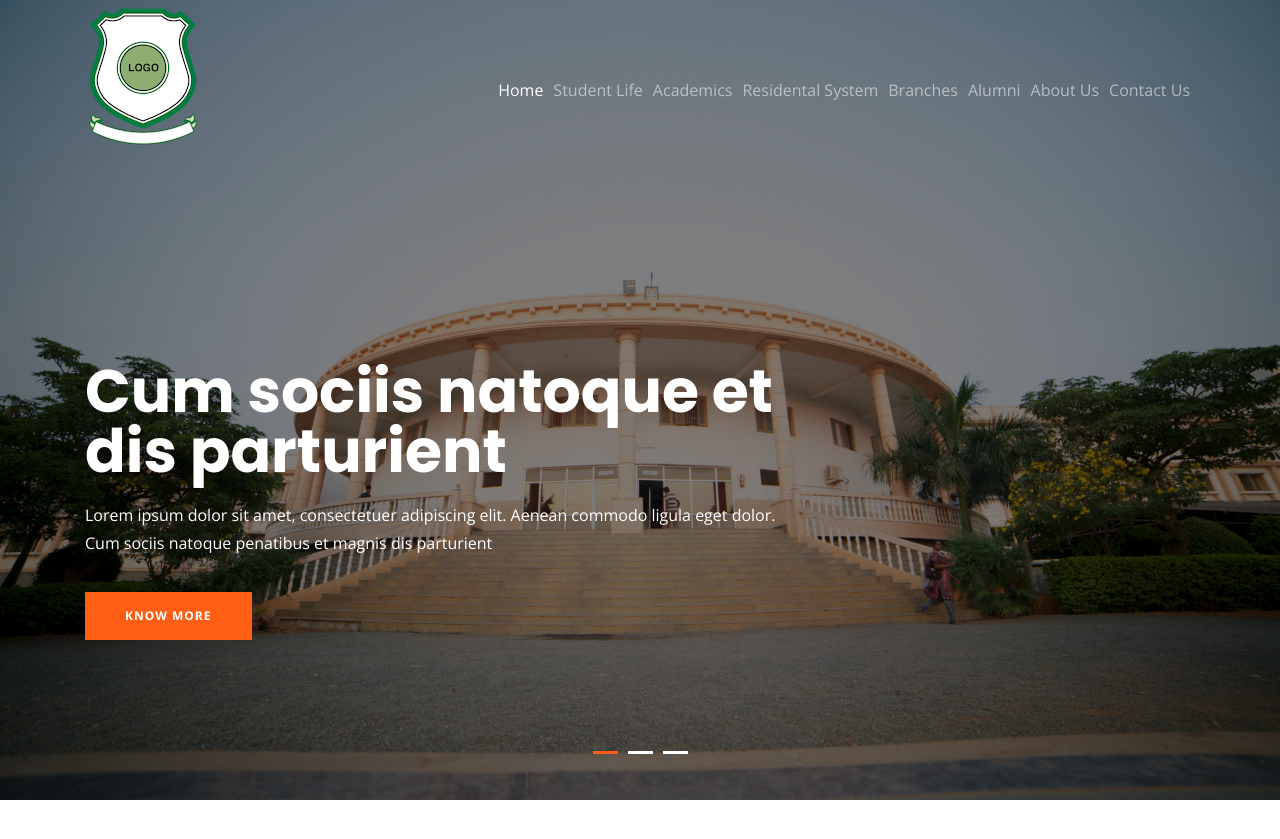
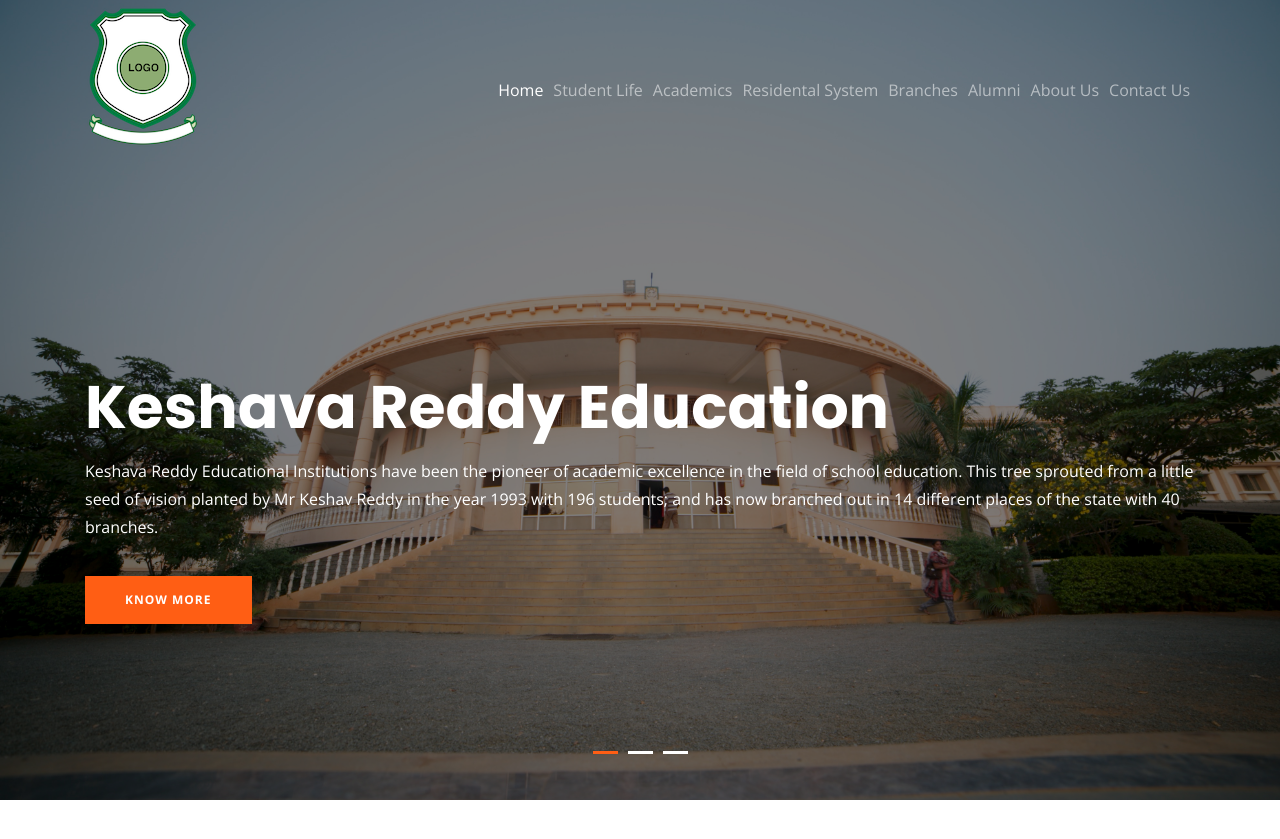
Before and after one commit to krei-school/krei-school.github.io, a Jekyll site: the page built from index.md, in a window 1280 px wide and 900 px high. Shown: the top 839 px of the window. Built offline with Jekyll 4.4.1, drawn with Linux system fonts in a browser that asks for light colours.

Commit message:
Updated Index

```diff
--- a/index.md
+++ b/index.md
@@ -1,12 +1,13 @@
 ---
 title: Home
-layout: home
 page_title: Home
 sliders:
   i1:
-    title: "Cum sociis natoque  et  \ndis  parturient"
-    desc: "Lorem ipsum dolor sit amet, consectetuer adipiscing elit. Aenean commodo
-      ligula eget dolor.  \nCum sociis natoque penatibus et magnis dis parturient "
+    title: Keshava Reddy Education
+    desc: 'Keshava Reddy Educational Institutions have been the pioneer of academic
+      excellence in the field of school education. This tree sprouted from a little
+      seed of vision planted by Mr Keshav Reddy in the year 1993 with 196 students;
+      and has now branched out in 14 different places of the state with 40 branches. '
     url: "/about-us.html"
   i2:
     title: "Cum sociis natoque  et  \ndis  parturient"
```
Also changed, not shown: other parts of index.md (+1 -0 lines).
